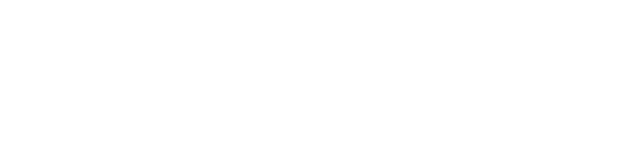
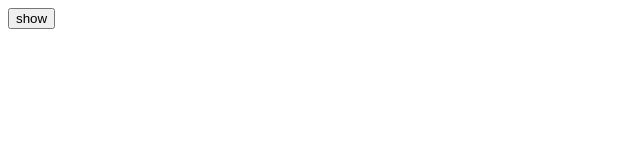
Before and after one commit to Rubiksdude27/Html-Tests, a plain HTML site: page RegularWebsite/index.html in a window 1280 px wide. Shown: the whole page, without its empty margins (0-640 px from the left). Drawn offline with Linux system fonts and the light colour scheme.

Commit message:
Update index.html

```diff
--- a/RegularWebsite/index.html
+++ b/RegularWebsite/index.html
@@ -4,5 +4,6 @@
 <script type="text/javascript" src="Javascript.js"></script>
 </head>
 <body>
+<input type="button" value="show" onclick="button1()">
 </body>
 </html>
```
